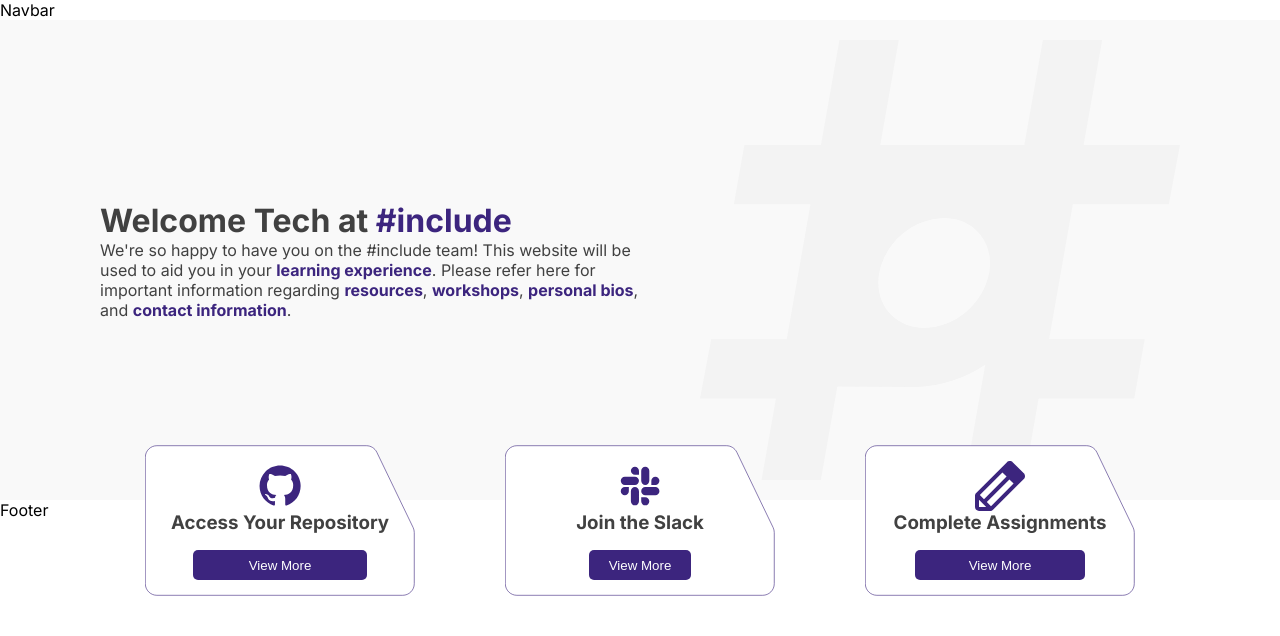
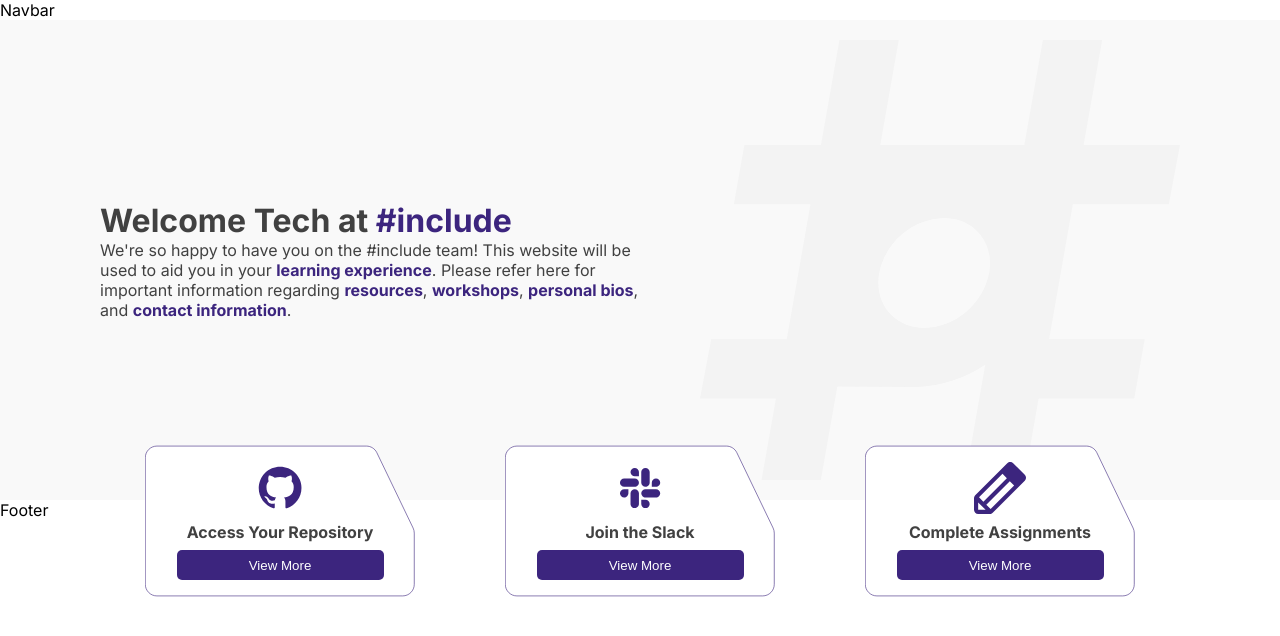
Before and after one commit to include-davis/cohort-platform, a Next.js app: page / in a window 1280 px wide. Shown: the top 636 px of the page. Built offline with nearby package versions, Linux system fonts and the light colour scheme.

Commit message:
quick fix

```diff
--- a/app/_components/welcome/quickLinkCard.jsx
+++ b/app/_components/welcome/quickLinkCard.jsx
@@ -11,7 +11,7 @@ export function QuickLinkCard({ image, title }){
                 <div className={styles.link_icon}>
                     <Image src={image} alt={image} fill={true}/>
                 </div>
-                <h3>{title}</h3>
+                <p>{title}</p>
                 <button className={styles.link_button}>View More </button>
             </div>
         </div>
--- a/app/_components/welcome/welcome.module.scss
+++ b/app/_components/welcome/welcome.module.scss
@@ -59,14 +59,18 @@
 .overlay {
     position: relative;
     z-index: 10;
+    width: 90%;
 
     display: flex;
     flex-direction: column;
     align-items: center;
     justify-content: center;
+    gap: 8px;
 
-    h3 {
-        padding-bottom: 16px;
+    p {
+        font-size: 1rem;
+        text-wrap: nowrap;
+        font-weight: bold;
     }
 }
 
@@ -76,8 +80,6 @@
     bottom: 0;
     width: 100%;
     height: 100%;
-    // width: 25%;
-    // aspect-ratio: 1;
     align-items: center;
     object-fit: contain;
 }
@@ -91,7 +93,7 @@
 
 .link_icon {
     position: relative;
-    width: 50px;
+    width: 25%;
     aspect-ratio: 1;
     object-fit: contain;
 }
@@ -102,6 +104,6 @@
     color: var(--text-light);
     border-radius: 5px;
     border: none;
-    width: 80%;
+    width: 100%;
     height: 30px;
 }
```
